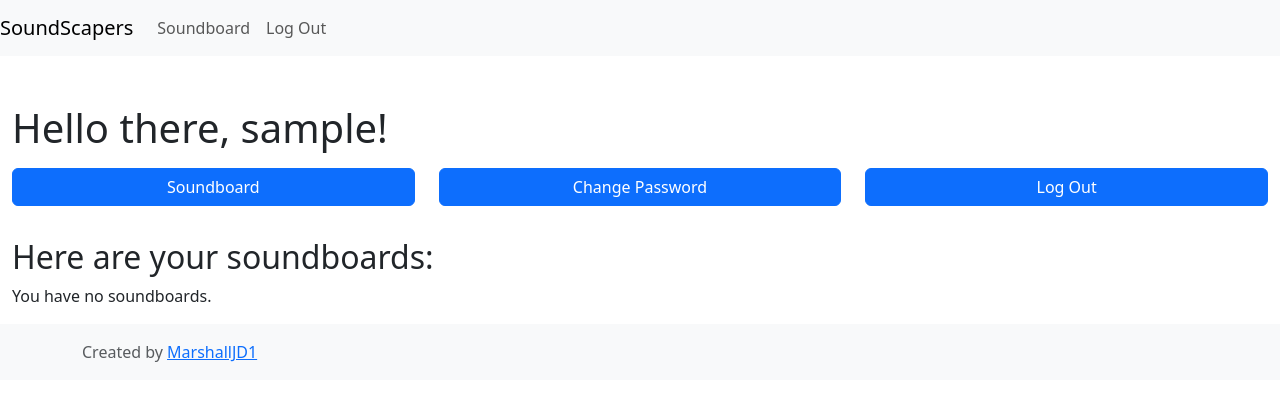
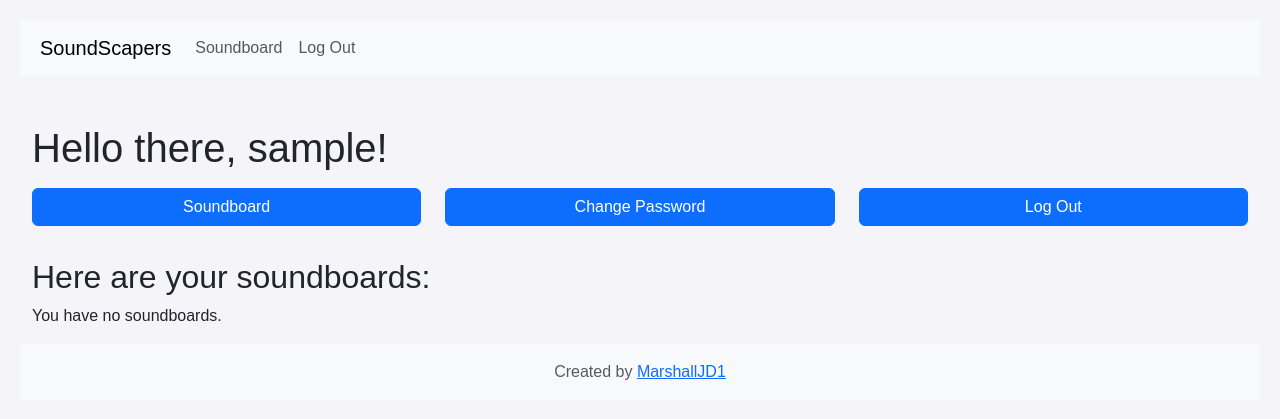
Before and after one commit to MarshallJD1/SoundScapers, a Django app: page / in a window 1280 px wide. Shown: the top 419 px of the page. Run offline with Django 4.2, Linux system fonts and the light colour scheme; the visitor is signed in with stand-in values (Sample User, id 1); data that the repository does not hold is empty.

Commit message:
Make footer clearer

```diff
--- a/static/css/index.css
+++ b/static/css/index.css
@@ -11,3 +11,11 @@ body {
     padding-left: 20px;
     padding-right: 20px;
 }
+
+/* Footer Styling */
+.footer {
+    text-align: center;
+    padding: 20px;
+    background-color: #f4f4f9;
+    margin-top: 20px;
+}
--- a/templates/base.html
+++ b/templates/base.html
@@ -1,4 +1,4 @@
-<!DOCTYPE html >
+<!DOCTYPE html>
 <html lang="en">
 
 <head>
@@ -6,7 +6,11 @@
   <title>{% block title %}Base Html{% endblock %}</title>
   <link href="https://cdn.jsdelivr.net/npm/bootstrap@5.3.3/dist/css/bootstrap.min.css" rel="stylesheet"
     integrity="sha384-QWTKZyjpPEjISv5WaRU9OFeRpok6YctnYmDr5pNlyT2bRjXh0JMhjY6hW+ALEwIH" crossorigin="anonymous">
-  {% block custom_styles %}{% endblock %}
+  {% load static %}
+  <link rel="stylesheet" href="{% static 'css/index.css' %}">
+  {% block custom_styles %}
+
+  {% endblock %}
 </head>
 
 <body>
```
Lines whose indentation alone changed are shown as unchanged.
